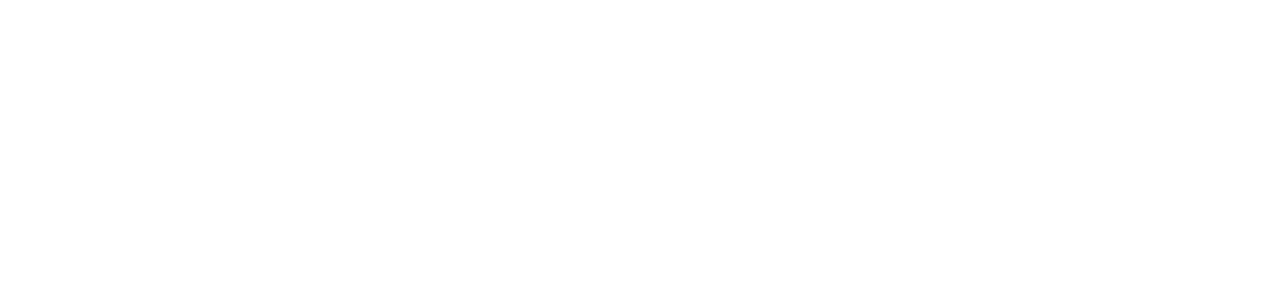
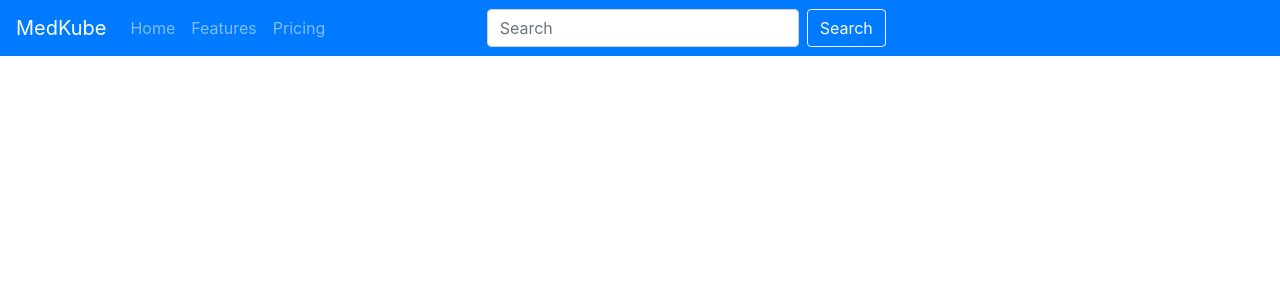
Before and after one commit to ShahzadUmarBaig/MedKube-Website, a React (Create React App) app: page / in a window 1280 px wide. Shown: the top 300 px of the page. Built offline with nearby package versions, Linux system fonts and the light colour scheme.

Commit message:
updated navbar

```diff
--- a/src/App.js
+++ b/src/App.js
@@ -1,11 +1,11 @@
-import React from 'react';
-import './App.css';
-import navbarMenu from './Components/Navbar';
+import React from "react";
+import "./App.css";
+import NavbarMenu from "./Components/Navbar";
 
 function App() {
   return (
     <div className="App">
-      <navbarMenu></navbarMenu>
+      <NavbarMenu></NavbarMenu>
     </div>
   );
 }
--- a/src/Components/Navbar.js
+++ b/src/Components/Navbar.js
@@ -1,24 +1,30 @@
-import React from 'react';
-import Navbar from 'react-bootstrap/Navbar';
-import Nav from 'react-bootstrap/Nav';
-import Form from 'react-bootstrap/Form';
-import FormControl from 'react-bootstrap/FormControl';
-import Button from 'react-bootstrap/Button';
+import React from "react";
+import Navbar from "react-bootstrap/Navbar";
+import Nav from "react-bootstrap/Nav";
+import Form from "react-bootstrap/Form";
+import FormControl from "react-bootstrap/FormControl";
+import Button from "react-bootstrap/Button";
 
-function navbarMenu(){
-  return  <Navbar bg="primary" variant="dark">
-  <Navbar.Brand href="#home">Navbar</Navbar.Brand>
-  <Nav className="mr-auto">
+function navbarMenu() {
+  return (
+    <Navbar bg="primary" variant="dark">
+      <Navbar.Brand href="#home">MedKube</Navbar.Brand>
+      <Nav className="">
         <Nav.Link href="#home">Home</Nav.Link>
         <Nav.Link href="#features">Features</Nav.Link>
         <Nav.Link href="#pricing">Pricing</Nav.Link>
       </Nav>
-  <Form inline>
-    <FormControl type="text" placeholder="Search" className="mr-sm-2" />
+
+      <Form inline className="w-50 mx-auto">
+        <FormControl
+          type="text"
+          placeholder="Search"
+          className="mr-sm-2 w-50"
+        />
         <Button variant="outline-light">Search</Button>
       </Form>
     </Navbar>
-;
+  );
 }
 
 export default navbarMenu;
```
Also changed, not shown: 1 other file (tests, documents, lock files or other folders). Lines whose indentation alone changed are shown as unchanged.
